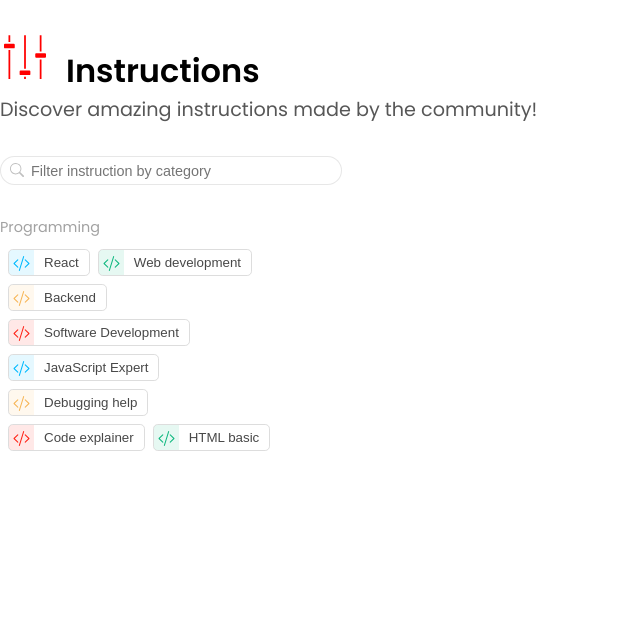
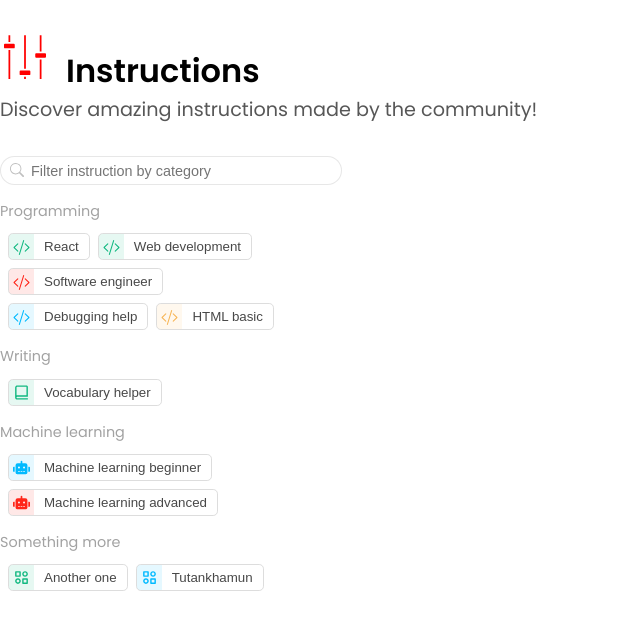
Before and after one commit to donadelicc/chatGPTHelper, a Next.js app: page /SearchPage in a window 1280 px wide. Shown: the top 630 px of the page, without its empty margins (0-640 px from the left). Built offline with nearby package versions, Linux system fonts and the light colour scheme; no server answers.

Commit message:
Search func added!

```diff
--- a/src/components/search/CategoryButton.tsx
+++ b/src/components/search/CategoryButton.tsx
@@ -1,23 +1,35 @@
 import React, { FunctionComponent, ReactNode } from 'react'
 import styles from '../../styles/search/categoryButton.module.css'
 
+export const bgColor = {
+  green: "#12b981",
+  blue: "#00BAFF",
+  red: "#FF2519",
+  orange: "#f7b759"
+}
+
+
 interface CategoryButtonProps {
     label: string
-    bgColor: string
     Icon?: ReactNode | undefined
 }
 
+const getRandomColor = () => {
+  const colorKeys = Object.keys(bgColor);
+  const randomColorKey = colorKeys[Math.floor(Math.random() * colorKeys.length)] as keyof typeof bgColor;
+  return bgColor[randomColorKey];
+};
 
+const CategoryButton: FunctionComponent<CategoryButtonProps> = ({label, Icon})=> {
 
-
-const CategoryButton: FunctionComponent<CategoryButtonProps> = ({label, bgColor, Icon})=> {
+  const randomBgColor = getRandomColor()
 
     // Define the opacity level (0.5 means 50% opacity, you can adjust this)
     const opacity = 0.1;
 
     // Use rgba to set the background color with opacity
     const backgroundStyle = {
-      backgroundColor : `rgba(${parseInt(bgColor.slice(1, 3), 16)}, ${parseInt(bgColor.slice(3, 5), 16)}, ${parseInt(bgColor.slice(5, 7), 16)}, ${opacity})`
+      backgroundColor : `rgba(${parseInt(randomBgColor.slice(1, 3), 16)}, ${parseInt(randomBgColor.slice(3, 5), 16)}, ${parseInt(randomBgColor.slice(5, 7), 16)}, ${opacity})`
     };
 
 
@@ -25,7 +37,7 @@ const CategoryButton: FunctionComponent<CategoryButtonProps> = ({label, bgColor,
   return (
     <button className={styles.button}>
       <div className={styles.icon__container} style={backgroundStyle}>
-          {Icon && <span className={styles.button__icon} style={{color: bgColor}}>{Icon}</span>}
+          {Icon && <span className={styles.button__icon} style={{color: randomBgColor}}>{Icon}</span>}
       </div>
       <div className={styles.text__container}>
           {label}
--- a/src/pages/SearchPage.tsx
+++ b/src/pages/SearchPage.tsx
@@ -1,51 +1,137 @@
-import React from 'react'
+import React, {ReactNode, useEffect, useState} from 'react'
 import styles from '../styles/search/search.module.css'
 import Header from '../components/search/Header'
 import CategoryButton from '../components/search/CategoryButton'
 import {BsCodeSlash} from 'react-icons/bs'
+import {BiBookAlt} from 'react-icons/bi'
 import {BsSearch} from 'react-icons/bs'
-import { bgColor } from '../styles/colors'
+import {FaRobot} from 'react-icons/fa'
+import {BiCategoryAlt} from 'react-icons/bi'
+
+// inner custom categories
+export const categoryArray = [
+  { category: "Programming",
+    underCategories: [
+      {
+        title: "React",
+        icon: <BsCodeSlash size={17}/>,
+      },
+      {
+        title: "Web development",
+        icon: <BsCodeSlash size={17}/>,
+      },
+      {
+        title: "Software engineer",
+        icon: <BsCodeSlash size={17} />,
+      },
+      {
+        title: "Debugging help",
+        icon: <BsCodeSlash size={17} />,
+      },
+      {
+        title: "HTML basic",
+        icon: <BsCodeSlash size={17} />,
+      },
+
+    ]
+  },
+  { category: "Writing",
+    underCategories: [
+      {
+        title: "Vocabulary helper",
+        icon: <BiBookAlt size={17}/>,
+      },
+    ]
+  },
+  { category: "Machine learning",
+    underCategories: [
+      {
+        title: "Machine learning beginner",
+        icon: <FaRobot size={17}/>,
+      },
+      {
+        title: "Machine learning advanced",
+        icon: <FaRobot size={17}/>,
+      },
+    ]
+  },
+  { category: "Something more",
+    underCategories: [
+      {
+        title: "Another one",
+        icon: <BiCategoryAlt size={17}/>,
+      },
+      {
+        title: "Tutankhamun",
+        icon: <BiCategoryAlt size={17}/>,
+      },
+    ]
+  }
+]
+
+
 
 const SearchPage = () => {
+  const [categories, setCategories] = useState(categoryArray);
+  const [userSearch, setUserSearch] = useState('');
+
+  const handleSearch = (e: React.ChangeEvent<HTMLInputElement>) => {
+    setUserSearch(e.target.value);
+  }
+
+  const filteredCategories = categories.map(category => {
+    const filteredUnderCategories = category.underCategories.filter(underCategory =>
+      underCategory.title.toLowerCase().includes(userSearch.toLowerCase())
+    );
+
+    return {
+      ...category,
+      underCategories: filteredUnderCategories
+    };
+  });
+
   return (
     <div className={styles.wrapper}>
       <div className={styles.container}>
-
         <Header />
-
         {/* FILTER CONTAINER */}
         <div className={styles.filter__container}>
           <div className={styles.input__container}>
-            <BsSearch className={styles.input__icon} size={14}/>
-            <input className={styles.filer__input} type="text" placeholder='Filter instruction by category' />
-          </div>
-          {/* FILTER ITEM */}
-          <div className={styles.category__container}>
-            <h3 className={styles.category__title}>Programming</h3>
-            <div className={styles.categories}>
-              <CategoryButton label='React' bgColor={bgColor.blue} Icon={<BsCodeSlash size={17}/>}/>
-              <CategoryButton label='Web development' bgColor={bgColor.green} Icon={<BsCodeSlash size={17}/>}/>
-              <CategoryButton label='Backend' bgColor={bgColor.orange} Icon={<BsCodeSlash size={17}/>}/>
-              <CategoryButton label='Software Development' bgColor={bgColor.red} Icon={<BsCodeSlash size={17}/>}/>
-              <CategoryButton label='JavaScript Expert' bgColor={bgColor.blue} Icon={<BsCodeSlash size={17}/>}/>
-              <CategoryButton label='Debugging help' bgColor={bgColor.orange} Icon={<BsCodeSlash size={17}/>}/>
-              <CategoryButton label='Code explainer' bgColor={bgColor.red} Icon={<BsCodeSlash size={17}/>}/>
-              <CategoryButton label='HTML basic' bgColor={bgColor.green} Icon={<BsCodeSlash size={17}/>}/>
-            </div>
+            <BsSearch className={styles.input__icon} size={14} />
+            <input
+              className={styles.filer__input}
+              type="text"
+              placeholder='Filter instruction by category'
+              value={userSearch}
+              onChange={(e) => handleSearch(e)}
+            />
           </div>
 
+          {/* Check if the array is empty */}
+          {filteredCategories.length > 0 ? (
+            filteredCategories.map(category => (
+              category.underCategories.length > 0 && (
+              <div className={styles.category__container} key={category.category}>
+                <h3 className={styles.category__title}>{category.category}</h3>
+                <div className={styles.categories}>
 
-
+                  {category.underCategories.map(underCategory => (
+                    <CategoryButton key={underCategory.title} label={underCategory.title} Icon={underCategory.icon} />
+                  )) }
+                </div>
+              </div>
+              )
+            ))
+          ) : (
+            <p>No categories available</p>
+          )}
         </div>
 
         {/* OUTPUT */}
-        <div>
+        <div></div>
+      </div>
+    </div>
+  );
+};
 
-        </div>
-      </div>
-
-    </div>
-  )
-}
-
-export default SearchPage
+export default SearchPage;
--- a/src/styles/colors.ts
+++ b/src/styles/colors.ts
@@ -6,6 +6,7 @@ export const bgColor = {
 }
 
 
+
 export const linearGradients = {
     greenLinearGradient: 'linear-gradient(45deg, #4A8F6D,  #65C294)',
     redLinearGradient: 'linear-gradient(45deg, #B30900, #FF2519)',
--- a/src/styles/search/search.module.css
+++ b/src/styles/search/search.module.css
@@ -35,7 +35,7 @@
 }
 
 .category__container{
-    margin-top: 2rem;
+    margin-top: 1rem;
     display: flex;
     flex-direction: column;
     gap: .7rem;
```
